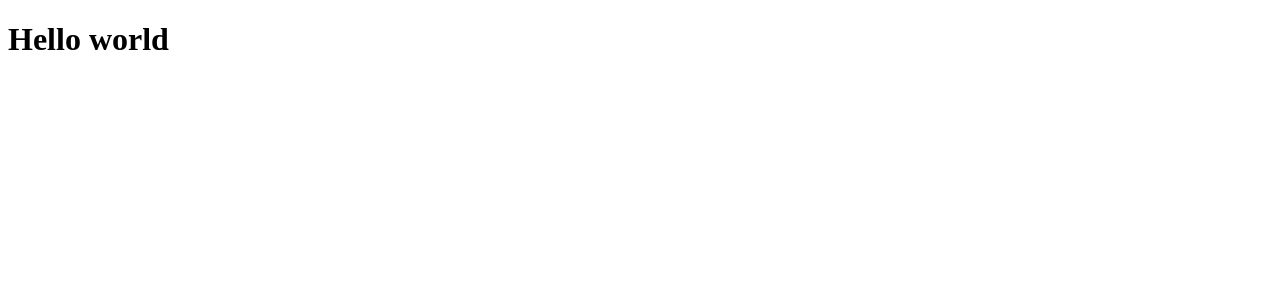
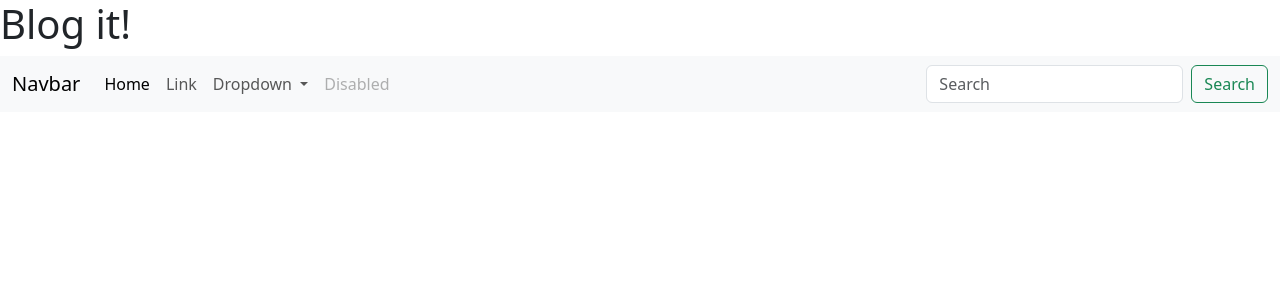
Before and after one commit to dennismutitu006/flask_blog, a Flask app: page / in a window 1280 px wide. Shown: the top 300 px of the page. Run offline with Flask 3, Linux system fonts and the light colour scheme.

Commit message:
desiging my blog page

```diff
--- a/templates/index.html
+++ b/templates/index.html
@@ -5,9 +5,46 @@
     <meta name="viewport" content="width=device-width, initial-
     scale=1.0">
     <meta http-equiv="X-UA-Compatible" content="ie=edge">
+    <link href="https://cdn.jsdelivr.net/npm/bootstrap@5.3.3/dist/css/bootstrap.min.css" rel="stylesheet" integrity="sha384-QWTKZyjpPEjISv5WaRU9OFeRpok6YctnYmDr5pNlyT2bRjXh0JMhjY6hW+ALEwIH" crossorigin="anonymous">
     <title>Document</title>
 </head>
 <body>
-    <h1> Hello world</h1>
+    <h1> Blog it!</h1>
+    <nav class="navbar navbar-expand-lg bg-body-tertiary">
+  <div class="container-fluid">
+    <a class="navbar-brand" href="#">Navbar</a>
+    <button class="navbar-toggler" type="button" data-bs-toggle="collapse" data-bs-target="#navbarSupportedContent" aria-controls="navbarSupportedContent" aria-expanded="false" aria-label="Toggle navigation">
+      <span class="navbar-toggler-icon"></span>
+    </button>
+    <div class="collapse navbar-collapse" id="navbarSupportedContent">
+      <ul class="navbar-nav me-auto mb-2 mb-lg-0">
+        <li class="nav-item">
+          <a class="nav-link active" aria-current="page" href="#">Home</a>
+        </li>
+        <li class="nav-item">
+          <a class="nav-link" href="#">Link</a>
+        </li>
+        <li class="nav-item dropdown">
+          <a class="nav-link dropdown-toggle" href="#" role="button" data-bs-toggle="dropdown" aria-expanded="false">
+            Dropdown
+          </a>
+          <ul class="dropdown-menu">
+            <li><a class="dropdown-item" href="#">Action</a></li>
+            <li><a class="dropdown-item" href="#">Another action</a></li>
+            <li><hr class="dropdown-divider"></li>
+            <li><a class="dropdown-item" href="#">Something else here</a></li>
+          </ul>
+        </li>
+        <li class="nav-item">
+          <a class="nav-link disabled" aria-disabled="true">Disabled</a>
+        </li>
+      </ul>
+      <form class="d-flex" role="search">
+        <input class="form-control me-2" type="search" placeholder="Search" aria-label="Search">
+        <button class="btn btn-outline-success" type="submit">Search</button>
+      </form>
+    </div>
+  </div>
+</nav>
 </body>
 </html>
```
